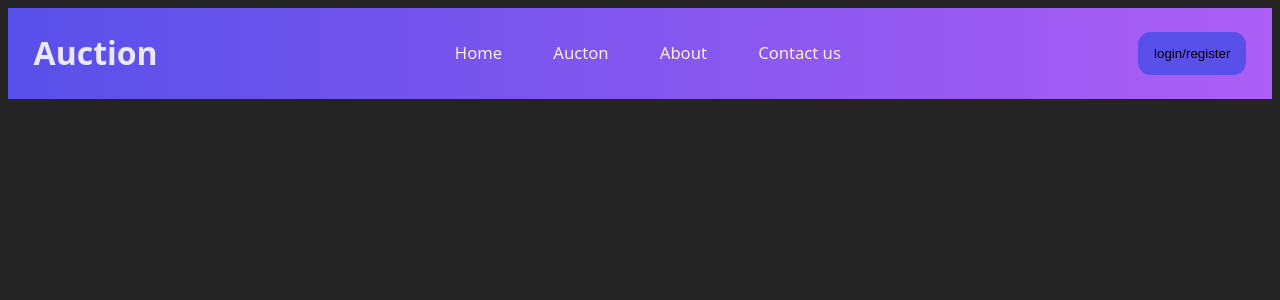
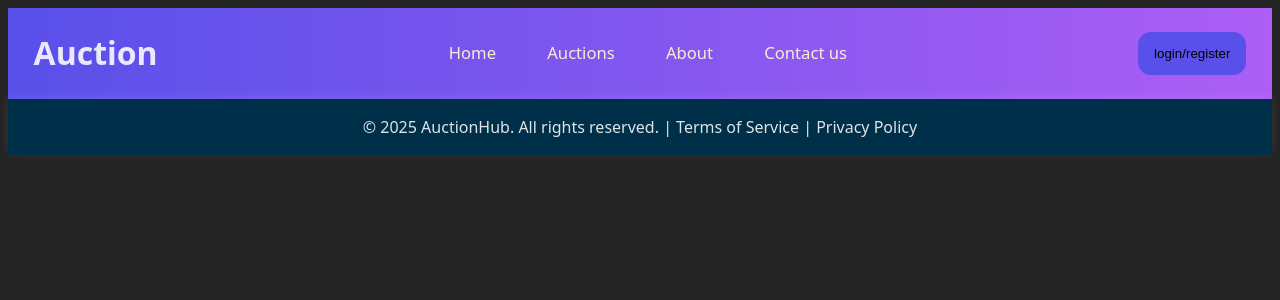
Before and after one commit to Gaurav-meena95/WAP-capstone-2, a React (Vite) app in the folder Wap-Capstone-2/: page / in a window 1280 px wide. Shown: the top 300 px of the page. Built offline with nearby package versions, Linux system fonts and the light colour scheme.

Commit message:
task Complete

```diff
--- a/Wap-Capstone-2/src/App.jsx
+++ b/Wap-Capstone-2/src/App.jsx
@@ -1,5 +1,6 @@
 import { useRef, useState } from 'react'
 import Navbar from './components/Navbar/Navbar'
+import Footer from './components/Footer/Footer'
 
 function App() {
   const [left, setLeft] = useState(100)
@@ -7,6 +8,7 @@ function App() {
   return (
     <>
     <Navbar/>
+    <Footer/>
     </>
   )
 }
--- a/Wap-Capstone-2/src/components/Footer/Footer.css
+++ b/Wap-Capstone-2/src/components/Footer/Footer.css
@@ -0,0 +1,10 @@
+footer{
+  background-color: #003049;
+  display: flex;
+  justify-content: space-evenly;
+  align-items: center;
+  position: relative;
+  bottom: 0;
+  width: 100%;
+  box-shadow: 0 -2px 8px rgba(245, 243, 243, 0.1);
+}
--- a/Wap-Capstone-2/src/components/Footer/Footer.jsx
+++ b/Wap-Capstone-2/src/components/Footer/Footer.jsx
@@ -0,0 +1,13 @@
+import React from 'react';
+import './Footer.css'
+
+const Footer = () => {
+  return (
+    <footer className='footer'>
+      <p>© 2025 AuctionHub. All rights reserved. | Terms of Service | Privacy Policy</p>
+
+    </footer>
+  )
+}
+
+export default Footer;
--- a/Wap-Capstone-2/src/components/Navbar/Navbar.jsx
+++ b/Wap-Capstone-2/src/components/Navbar/Navbar.jsx
@@ -9,7 +9,7 @@ const Navbar = () => {
       </div>
       <div className="nav_links">
         <a href="#">Home</a>
-        <a href="#">Aucton</a>
+        <a href="#">Auctions</a>
         <a href="#">About</a>
         <a href="#">Contact us</a>
       </div>
```
Also changed, not shown: Wap-Capstone-2/src/components/CountdownTimer/CountdownTimer.jsx (+12 -0 lines), Wap-Capstone-2/src/components/FilterBar/FilterBar.jsx (+12 -0 lines).
